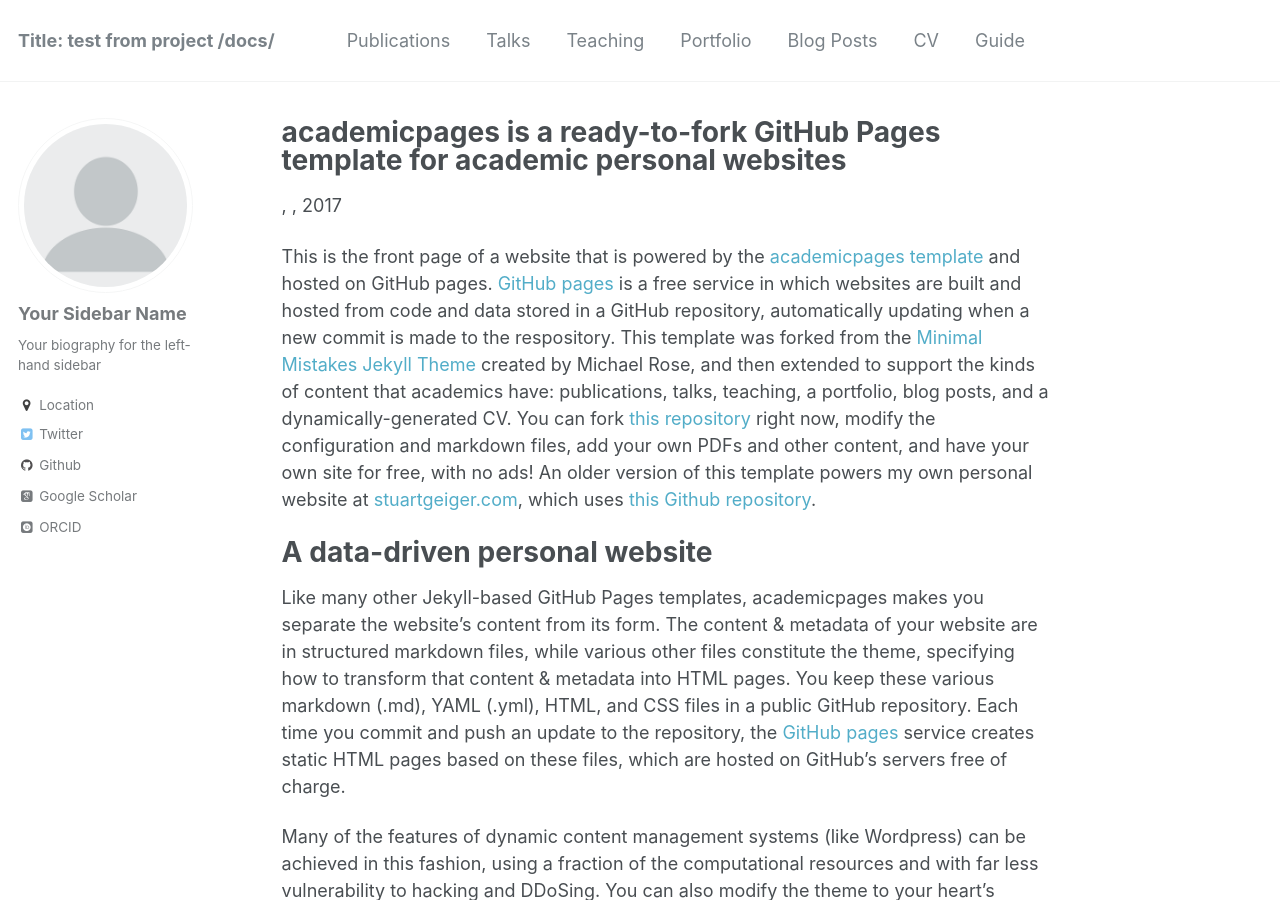
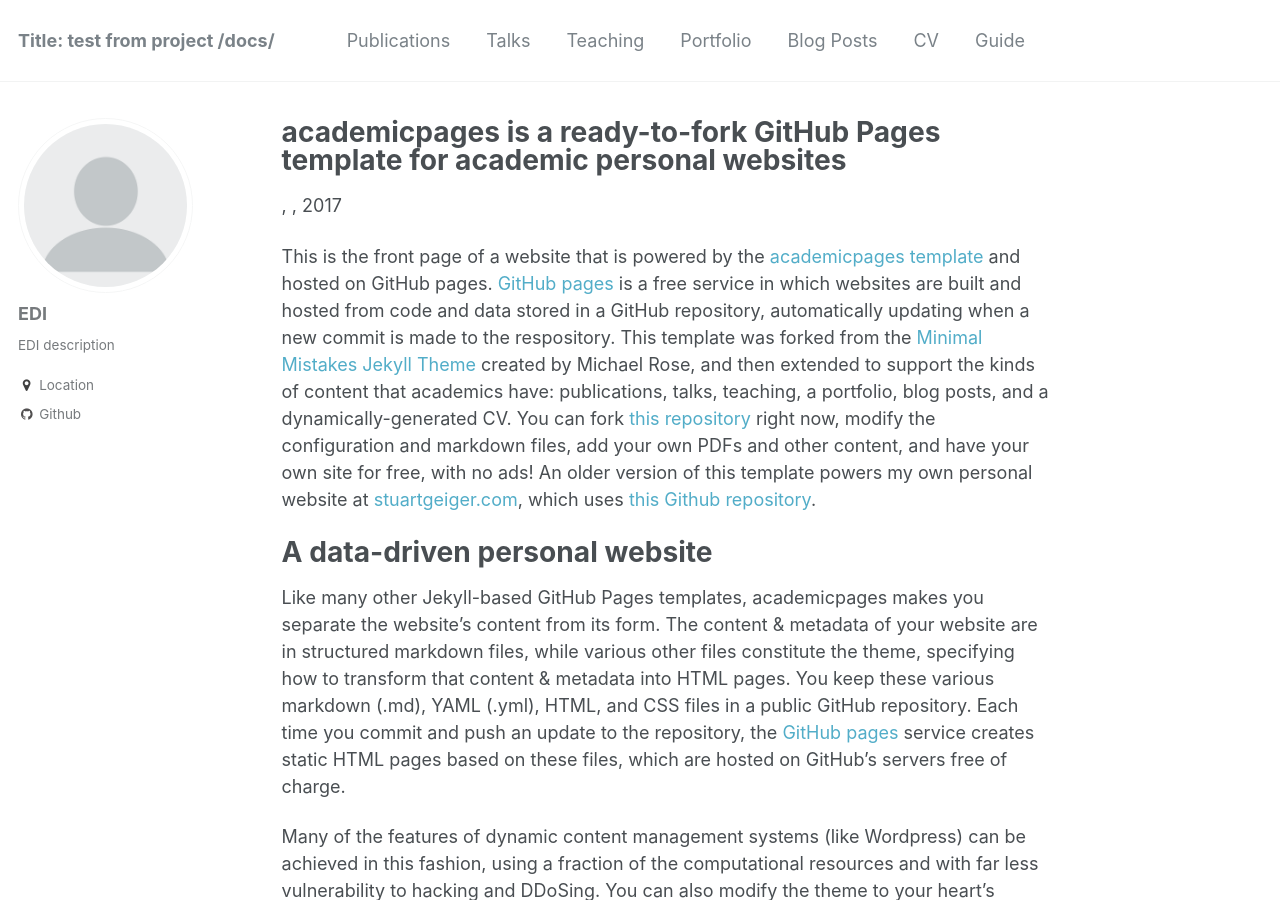
Before and after one commit to mobb/litterbox, a Jekyll site: the page built from docs/_teaching/_pages/about.md, in a window 1280 px wide and 900 px high. Built offline with Jekyll 4.4.1, drawn with Linux system fonts in a browser that asks for light colours; some web fonts are replaced; some of the changed lines change nothing that is shown.

Commit message:
baseurl empty

```diff
--- a/docs/_config.yml
+++ b/docs/_config.yml
@@ -11,9 +11,9 @@
 title_separator          : "-"
 name                     : &name "Margaret O'Brien, and others"
 description              : &description "description: edi project website"
-url                      : https://mobb.github.io # https://academicpages.github.io # the base hostname & protocol for your site e.g. "https://mmistakes.github.io"
-baseurl                  : "/docs" # the subpath of your site, e.g. "/blog"
-repository               : "litterbox/mobb.github.io" # "academicpages/academicpages.github.io"
+url                      : https://mobb.github.io
+baseurl                  : "" # the subpath of your site, e.g. "/blog"
+repository               : "litterbox/mobb.github.io"
 teaser                   :  # filename of teaser fallback teaser image placed in /images/, .e.g. "500x300.png"
 breadcrumbs              : false # true, false (default)
 words_per_minute         : 160
@@ -78,12 +78,12 @@
 
 # Site Author
 author:
-  name             : "Your Sidebar Name"
+  name             : "EDI"
   avatar           : "profile.png"
-  bio              : "Your biography for the left-hand sidebar"
+  bio              : "EDI description"
   location         : "Location"
   employer         :
-  googlescholar    : "http://yourfullgooglescholarurl.com"
+  googlescholar    : # "http://yourfullgooglescholarurl.com"
   email            :
   uri              :
   bitbucket        :
@@ -92,19 +92,19 @@
   flickr           :
   facebook         :
   foursquare       :
-  github           : "academicpages"
+  github           : "mobb"
   google_plus      :
   keybase          :
   instagram        :
   lastfm           :
   linkedin         :
-  orcid            : "http://orcid.org/yourorcidurl"
+  orcid            : # "http://orcid.org/yourorcidurl"
   pinterest        :
   soundcloud       :
   stackoverflow    : # http://stackoverflow.com/users/123456/username
   steam            :
   tumblr           :
-  twitter          : "replacethistwitterhandle"
+  twitter          : # "replacethistwitterhandle"
   vine             :
   weibo            :
   xing             :
```
